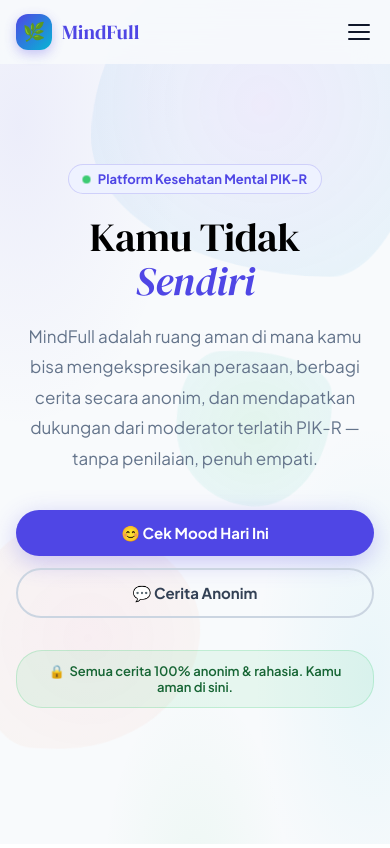
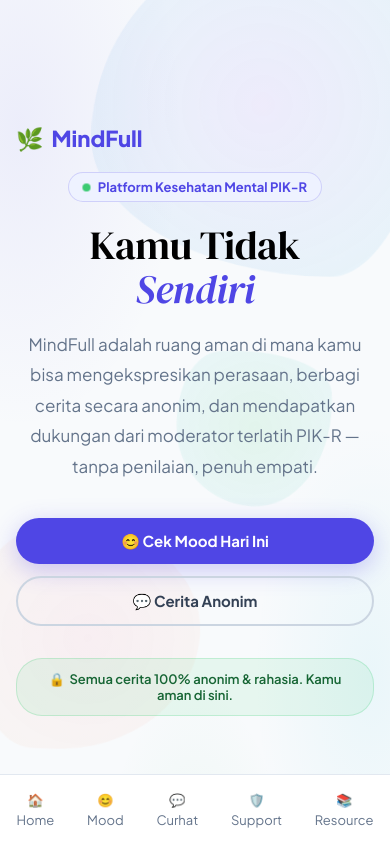
Before and after one commit to PIK-R/MindFull, a plain HTML site: page index.html in a window 390 px wide. Shown: the top 848 px of the page. Drawn offline with nearby package versions, Linux system fonts and the light colour scheme.

Commit message:
Add files via upload

```diff
--- a/index.html
+++ b/index.html
@@ -109,7 +109,7 @@ section{padding:88px 0}
 .fg{margin-bottom:16px}
 .fl{display:block;font-size:13px;font-weight:700;color:var(--ink2);margin-bottom:6px}
 .fi,.fta{width:100%;padding:12px 16px;border:2px solid var(--border);border-radius:var(--r-m);font-size:14px;color:var(--ink);background:var(--card);transition:border-color .2s,box-shadow .2s;outline:none}
-.fi:focus,.fta:focus{border-color:var(--pri);box-shadow:0 0 0 4px rgba(79,70,229,.10)}
+.fi:focus,.fta:focus{border-color:var(--pri);box-shadow:0 0 0 4px rgba(79,70,229,.20)}
 .fi::placeholder,.fta::placeholder{color:var(--faint)}
 .fta{resize:vertical;min-height:120px;line-height:1.6}
 
@@ -521,6 +521,9 @@ footer{background:var(--ink);color:rgba(255,255,255,.8)}
   <div class="wrap">
     <div class="h-inner">
       <div>
+        <div class="mobile-brand">
+  🌿 <span>MindFull</span>
+</div>
         <div class="h-pill">
           <span class="dot" aria-hidden="true"></span>
           Platform Kesehatan Mental PIK-R
@@ -700,10 +703,9 @@ footer{background:var(--ink);color:rgba(255,255,255,.8)}
           <label class="fl" for="story-text">Ceritamu <span style="color:var(--d)">*</span></label>
           <textarea class="fta" id="story-text" rows="5"
             placeholder="Tulis apa yang kamu rasakan... tidak ada aturan, tidak ada penilaian. Mulai saja."
-            maxlength="1000" oninput="updateCC(this,'story-cc')"></textarea>
+            ></textarea>
           <div style="display:flex;justify-content:space-between;margin-top:5px">
             <span style="font-size:12px;color:var(--muted)">Tulis sebebas-bebasnya.</span>
-            <span style="font-size:11px;color:var(--muted)"><span id="story-cc">0</span>/1000</span>
           </div>
         </div>
 
@@ -721,14 +723,16 @@ footer{background:var(--ink);color:rgba(255,255,255,.8)}
           </p>
         </div>
 
+        <form onsubmit="submitStory(event)">
         <div class="priv-note">
           <span class="pi"><i data-lucide="shield-check"> </i></span>
           <span>Ceritamu <strong>100% anonim</strong>. Nama, sekolah, atau identitas apapun tidak diperlukan. Moderator hanya dapat membaca konten cerita, bukan siapa yang menulis.</span>
         </div>
 
-        <button class="btn btn-p" style="width:100%" onclick="submitStory()">
-          💬 Kirim Cerita Secara Anonim
+        <button class="btn btn-p" style="width:100%" type="submit">
+          <i data-lucide="arrow-right"></i> Kirim Cerita Secara Anonim
         </button>
+      </form>
       </div>
 
       <!-- Info panel -->
@@ -1208,7 +1212,8 @@ function submitCheckin() {
    4. Always show crisis resources regardless
 ═══════════════════════════════════════════ */
 const CRISIS_WORDS = ['bunuh','mati','sakit sekali','hilang','menyakiti diri','putus asa','tidak mau hidup'];
-function submitStory() {
+function submitStory(e) {
+e.preventDefault();
   const text = document.getElementById('story-text').value.trim();
   const cat  = document.querySelector('input[name="story-cat"]:checked');
   if (!cat)  { showToast('Pilih topik ceritamu!', '⚠️', 'er'); return; }
@@ -1223,7 +1228,6 @@ function submitStory() {
   /* Reset form */
   document.getElementById('story-text').value = '';
   document.getElementById('story-email').value = '';
-  document.getElementById('story-cc').textContent = '0';
   if (cat) cat.checked = false;
 }
 
@@ -1300,10 +1304,38 @@ document.addEventListener('DOMContentLoaded', () => {
 <script>
 lucide.createIcons();
 </script>
+<div class="mobile-bottom-nav">
+
+  <a href="#hero">
+    🏠
+    <span>Home</span>
+  </a>
+
+  <a href="#checkin">
+    😊
+    <span>Mood</span>
+  </a>
+
+  <a href="#anon">
+    💬
+    <span>Curhat</span>
+  </a>
+
+  <a href="#modresp">
+    🛡️
+    <span>Support</span>
+  </a>
+
+  <a href="#resources">
+    📚
+    <span>Resource</span>
+  </a>
+
+</div>
 </body>
 </html>
 <style>
-  @media (max-width: 800px) {
+  @media (max-width: 768px) {
   .wrap {
     padding: 0 16px;
   }
@@ -1353,4 +1385,74 @@ lucide.createIcons();
     grid-template-columns: 1fr;
   }
 }
+
+@media (max-width: 768px) {
+
+  body {
+    padding-bottom: 80px;
+  }
+
+  .mobile-bottom-nav {
+    position: fixed;
+    bottom: 0;
+    left: 0;
+    right: 0;
+
+    display: flex;
+    justify-content: space-around;
+    align-items: center;
+
+    height: 70px;
+
+    background: rgba(255,255,255,.95);
+    backdrop-filter: blur(12px);
+
+    border-top: 1px solid var(--border);
+
+    z-index: 9999;
+  }
+
+  .mobile-bottom-nav a {
+    text-decoration: none;
+    font-size: 13px;
+    color: var(--muted);
+    display: flex;
+    flex-direction: column;
+    align-items: center;
+    gap: 4px;
+  }
+
+}
+
+@media (max-width:768px){
+
+  #nav{
+    display:none;
+  }
+
+}
+
+.mobile-brand {
+  display: none;
+}
+
+@media (max-width: 768px) {
+  .mobile-brand {
+    display: flex;
+    align-items: center;
+    gap: 8px;
+    margin-bottom: 20px;
+    font-size: 22px;
+    font-weight: 800;
+    color: var(--pri);
+  }
+
+  #nav {
+    display: none;
+  }
+
+  #hero {
+    padding-top: 32px;
+  }
+}
 </style>
```
